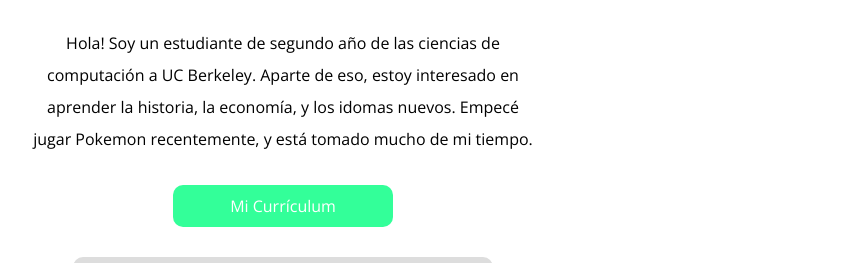
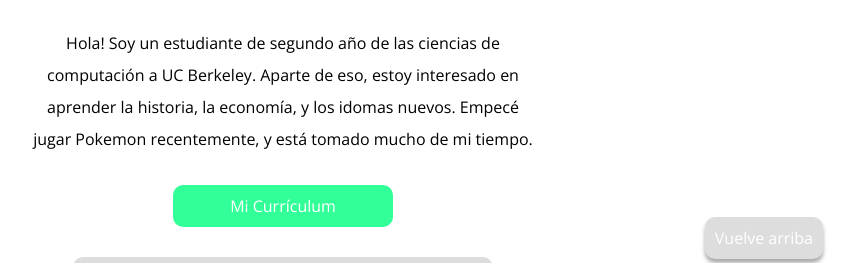
Before and after one commit to jihoonjeon27/jihoonjeon27.github.io, a plain HTML site: page spn.html in a window 1280 px wide. Shown: the part 491-754 px from the top of the page, without its empty margins (357-1213 px from the left). Drawn offline with nearby package versions, Linux system fonts and the light colour scheme.

Commit message:
top button language compatible

```diff
--- a/spn.html
+++ b/spn.html
@@ -7,6 +7,9 @@
 </head>
 <body>
 	<div id="container">
+		<div id="navbar">
+			<a href=""><div id="navbutton">Vuelve arriba</div></a>
+		</div>
 		<div id="thumbnail"><img src="assets/img/mypic.jpg"/></div>
 		<div id="header">Jayson Jeon</div>
 		<div id="subheader">Ciencias de Computaci&#243n, 2017</div>
```
Also changed, not shown: frn.html (+2 -0 lines).
